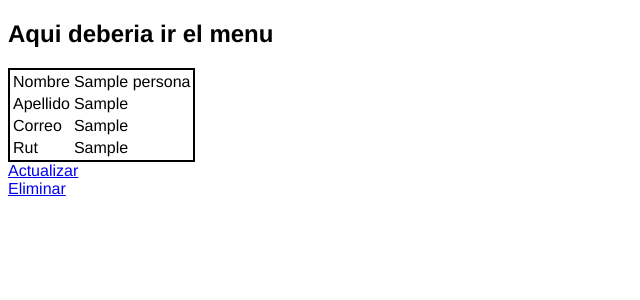
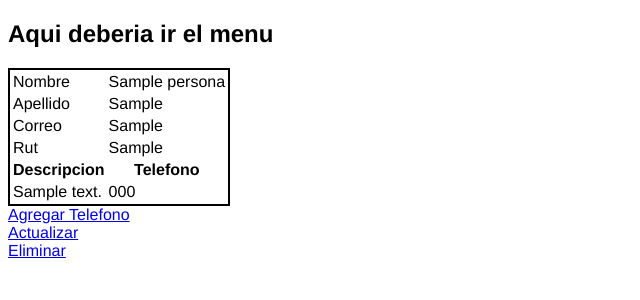
Before and after one commit to cursosDuoc/progWeb2021_intro_django, a Django app: page /personas/detalles/1 in a window 1280 px wide. Shown: the top 300 px of the page, without its empty margins (0-640 px from the left). Run offline with Django 3.2, Linux system fonts and the light colour scheme; tables that the repository leaves empty hold one stand-in row (Sample ...).

Commit message:
Agregamos formulario para registrar telefono

```diff
--- a/gestorpersonas/models.py
+++ b/gestorpersonas/models.py
@@ -1,5 +1,5 @@
 from django.db import models
-from .validators import validar_rut
+from .validators import validar_rut, validar_telefono_chileno
 # Create your models here.
 
 
@@ -15,3 +15,11 @@ class Persona(models.Model) :
     # en Java seria el toString...
     def __str__(self):
         return self.nombre + ' ' + self.apellido
+
+class TelefonoContacto(models.Model) :
+    telefono = models.CharField(max_length= 20, validators=[validar_telefono_chileno])
+    descripcion = models.CharField(max_length=50)
+    persona = models.ForeignKey(Persona, on_delete=models.CASCADE)
+
+    def __str__(self) :
+        return self.telefono
--- a/gestorpersonas/templates/gestorpersonas/detalles_persona.html
+++ b/gestorpersonas/templates/gestorpersonas/detalles_persona.html
@@ -15,7 +15,19 @@
             <td>Rut</td><td> {{  persona.rut  }}  </td>
         </tr>
 
+        <tr>
+            <th>Descripcion </th><th> Telefono  </th>
+        </tr>
+
+        {% for t in telefonos  %}
+        <tr>
+           <td> {{ t.descripcion }} </td> <td> {{ t.telefono }} </td>
+        </tr>
+        {% endfor %}
+
+
     </table>
+    <a href="{% url 'persona_agregar_telefono' pk=persona.pk %}"> Agregar Telefono </a>     <br>
     <a href="{% url 'persona_actualizar' pk=persona.pk %}"> Actualizar </a>     <br>
     <a href="{% url 'persona_eliminar' pk=persona.pk %}"> Eliminar </a>     <br>
     {% endblock %}
--- a/gestorpersonas/urls.py
+++ b/gestorpersonas/urls.py
@@ -9,4 +9,5 @@ urlpatterns = [
     path('persona_eliminar/<int:pk>', views.persona_eliminar, name="persona_eliminar"),
     path('detalles_por_rut/<str:un_rut>', views.detalles_por_rut, name='detalles_por_rut'),
     path('buscar_por_rut', views.buscar_por_rut, name='buscar_por_rut'),
+    path('persona_agregar_telefono/<int:pk>', views.persona_agregar_telefono, name="persona_agregar_telefono"),
 ]
--- a/gestorpersonas/views.py
+++ b/gestorpersonas/views.py
@@ -1,7 +1,7 @@
 from django.shortcuts import redirect, render, get_object_or_404
 from django.http import HttpResponse
-from .models import Persona
-from .forms import PersonasForm
+from .models import Persona, TelefonoContacto
+from .forms import PersonasForm, TelefonoContactoForm
 
 # Create your views here.
 
@@ -13,7 +13,9 @@ def lista_personas(request):
 
 def detalles_persona(request, pk):
     persona = get_object_or_404(Persona, pk=pk) # que hace este??
-    return render(request,'gestorpersonas/detalles_persona.html', {'persona':  persona} )
+    telefonos = TelefonoContacto.objects.filter(persona = persona).all()
+    return render(request,'gestorpersonas/detalles_persona.html', {'persona':  persona,
+    'telefonos': telefonos} )
 
 def persona_nueva(request) :
     # necesito el formulario...
@@ -66,3 +68,17 @@ def buscar_por_rut(request) :
         except :
             mensaje = "No se encontro el rut buscado: " + request.GET['un_rut']
     return render(request,'gestorpersonas/buscar_por_rut.html' , {'mensaje' : mensaje} )
+
+def persona_agregar_telefono(request, pk) :
+    persona = get_object_or_404(Persona, pk=pk)
+    if request.method == "POST" :
+        formulario = TelefonoContactoForm(data = request.POST)
+        if formulario.is_valid():
+            telefonoContacto = formulario.save(commit=False)
+            telefonoContacto.persona = persona
+            telefonoContacto.save()
+            return redirect('detalles_persona', pk = persona.pk)
+    else :
+        formulario = TelefonoContactoForm()
+    return render(request,'gestorpersonas/agregar_telefono.html' , {'formulario' : formulario,
+    'persona' : persona} )
```
Also changed, not shown: gestorpersonas/forms.py (+7 -0 lines), gestorpersonas/templates/gestorpersonas/agregar_telefono.html (added, +10 -0 lines), gestorpersonas/migrations/0003_telefonocontacto.py (added).
